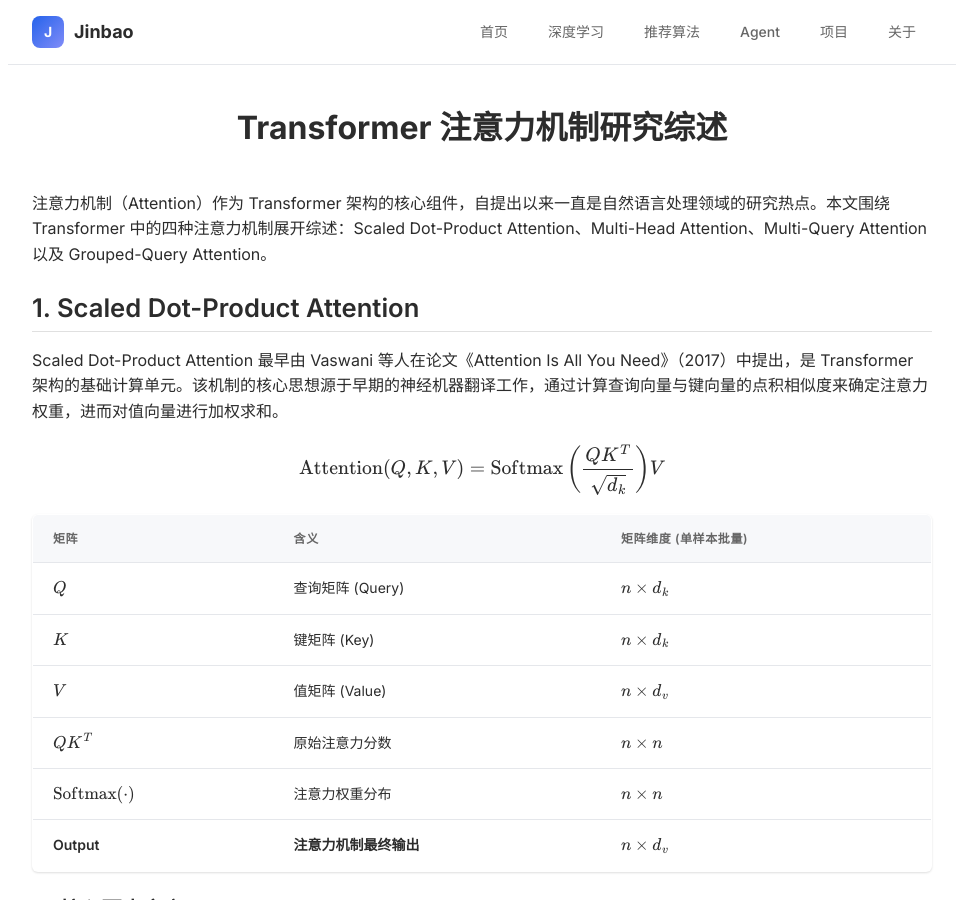
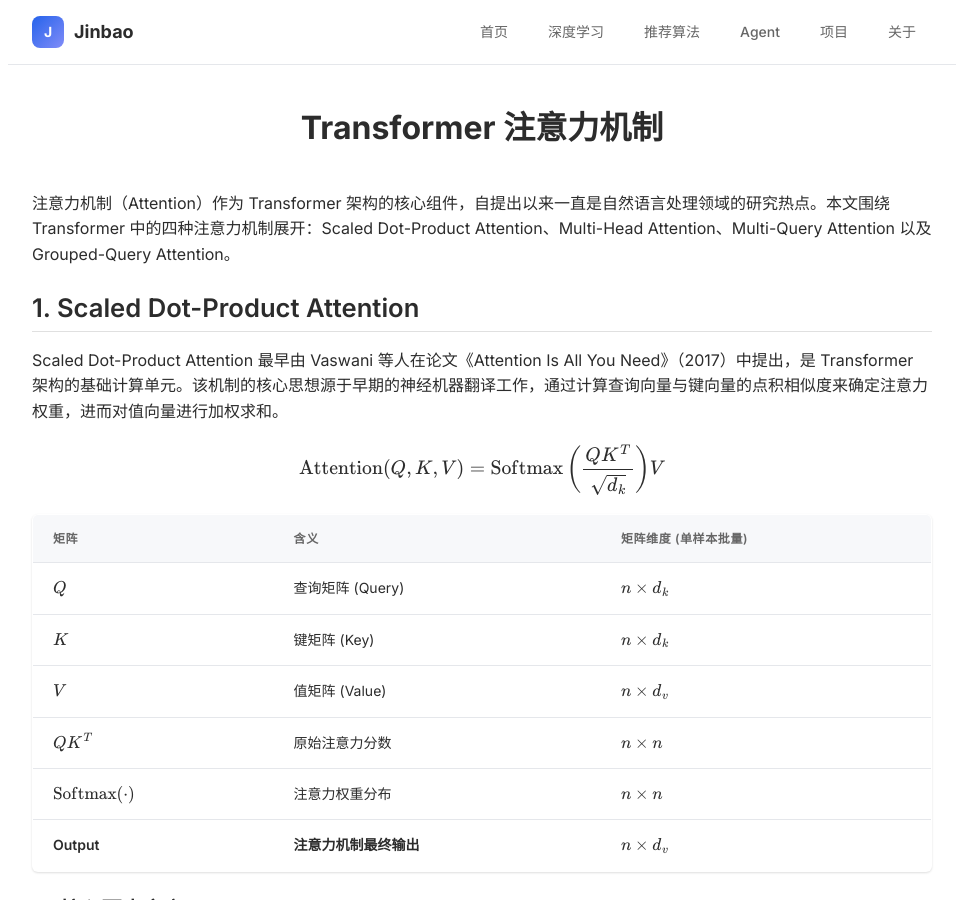
Before and after one commit to JinbaoSite/jinbaosite.github.io, a Jekyll site: the page built from llm/attention.md, in a window 1280 px wide and 900 px high. Shown: the whole window, without its empty margins (158-1120 px from the left). Built offline with Jekyll 4.4.1, drawn with Linux system fonts in a browser that asks for light colours; our own code applies the rules of GitHub Pages for plain Markdown files; formulas are drawn with MathJax 3.

Commit message:
Revise title of attention mechanism overview
Updated the title of the document for clarity.

```diff
--- a/llm/attention.md
+++ b/llm/attention.md
@@ -1,6 +1,6 @@
-# Transformer 注意力机制研究综述
+# Transformer 注意力机制
 
-注意力机制（Attention）作为 Transformer 架构的核心组件，自提出以来一直是自然语言处理领域的研究热点。本文围绕 Transformer 中的四种注意力机制展开综述：Scaled Dot-Product Attention、Multi-Head Attention、Multi-Query Attention 以及 Grouped-Query Attention。
+注意力机制（Attention）作为 Transformer 架构的核心组件，自提出以来一直是自然语言处理领域的研究热点。本文围绕 Transformer 中的四种注意力机制展开：Scaled Dot-Product Attention、Multi-Head Attention、Multi-Query Attention 以及 Grouped-Query Attention。
 
 ## 1. Scaled Dot-Product Attention
 
```
